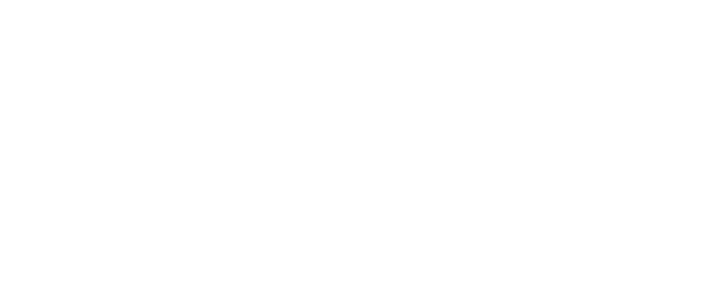
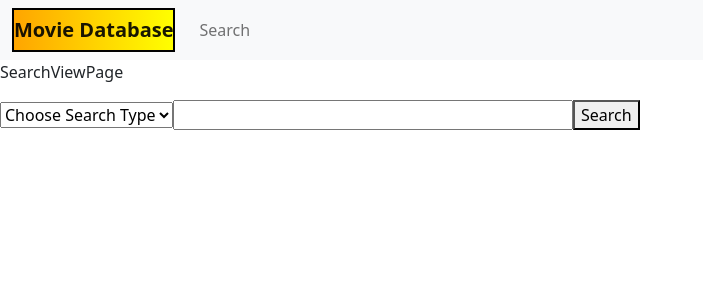
Before and after one commit to monkof1926/movie, a React (Create React App) app: page /SearchView in a window 1280 px wide. Before the commit this address had no page. Shown: the top 300 px of the page, without its empty margins (0-703 px from the left). Built offline with nearby package versions, Linux system fonts and the light colour scheme.

Commit message:
Fixed movie srches + moviepage renders ID <3

```diff
--- a/src/App.js
+++ b/src/App.js
@@ -3,6 +3,7 @@
 import "bootstrap/dist/css/bootstrap.min.css";
 import { Home } from "./components/Home";
 import {Movie } from "./components/Movie";
+import { SearchView } from "./components/SearchView";
 
 
 
--- a/src/AppRouter.js
+++ b/src/AppRouter.js
@@ -7,6 +7,9 @@
         <Routes>
             <Route path = "src\components\Home.jsx" element={
                 <Home />
+            } />
+            <Route path = "src\components\SearchView.jsx" element={
+                <SearchView />
             } />
 
             <Route path = "src\components\Movie.jsx" element={
--- a/src/components/Movie.jsx
+++ b/src/components/Movie.jsx
@@ -1,31 +1,31 @@
 import React, { useEffect, useState } from "react";
-import MyNavBar from "../object/MyNavBar";
 import Container from 'react-bootstrap/Container';
 import Row from 'react-bootstrap/Row';
 import Col from 'react-bootstrap/Col';
 import Stack from 'react-bootstrap/Stack';
+import { useParams } from "react-router-dom";
+
 
 const Movie = () => {
-  const [title, setTitle] = useState(''); // Declare a state variable to store the movie title
+  const [title, setTitle] = useState('');
   const [poster, setPoster] = useState('');
   const [plot, setPlot] = useState('');
   const [startYear, setStartYear] = useState('');
   const [endYear, setEndYear] = useState('');
   const [ratingAvergeTitle, setRatingAvergeTitle] = useState('');
+  const { id } = useParams();
 
-  // Use the useEffect hook to fetch the movie data when the component is rendered
+  //useEffect hook to fetch the data
   useEffect(() => {
     const fetchMovie = async () => {
-      // The URL for the API endpoint that returns the data for the movie
-      const url = "https://localhost:5001/api/movie/tt16210266"; // We have to change the tt16210266 to be dynamic, instead of static.
+      // The URL uses id to render the correct movie from search.
+      const url = `https://localhost:5001/api/movie/${id}`;
 
-      // Fetch the movie data from the API
       const response = await fetch(url);
 
-      // Parse the JSON response from the API
       const movie = await response.json();
 
-      // Update the state
+      //Update the state
       setTitle(movie.title);
       setPoster(movie.poster);
       setPlot(movie.plot);
@@ -39,23 +39,28 @@
 
   return (
     <div>
-      <h1>Home</h1>
+      <h1>{title}</h1>
 
       <Container fluid className="text-center">
-        <Row>{title}</Row>
         <Row>
           <img src={poster} alt={title} style={{ width: '300px', height: '400px' }} />
         </Row>
-        <Row>{plot}</Row>
+        <Row>
+          <p>{plot}</p>
+        </Row>
         <Row>
           <Col>
             <Stack gap={3}>
-              <div classname="bg-light border">{startYear}</div>
-              <div classname="bg-light border">{endYear}</div>
+              <div className={endYear ? "bg-light border" : ""}>{startYear}</div>
+              <div className={endYear ? "" : "d-none"}>{endYear}</div>
             </Stack>
           </Col>
-          <Col>Rating: {ratingAvergeTitle}</Col>
-          <Col>ButtonForBookMark</Col>
+          <Col>
+            <p>Rating: {ratingAvergeTitle}</p>
+          </Col>
+          <Col>
+            <button>ButtonForBookMark</button>
+          </Col>
         </Row>
       </Container>
     </div>
--- a/src/components/searchView.jsx
+++ b/src/components/searchView.jsx
@@ -1,33 +1,109 @@
-import React, { useEffect } from "react";
-import Navgationbar from "../object/navBar.jsx";
-import Container from 'react-bootstrap/Container';
-import Row from 'react-bootstrap/Row';
-import Col from 'react-bootstrap/Col';
-import Stack from 'react-bootstrap/Stack';
+import React, { useState } from "react";
+import { useEffect } from "react";
+import { Link } from "react-router-dom";
 
-const searchShow =() => {
-    useEffect(() => {
-        // Code to run when the component is rendered or updated
-      });
+const SearchView = () => {
+  const [selectedOption, setSelectedOption] = useState("");
+  const [url, setUrl] = useState("");
+  const [searchTerm, setSearchTerm] = useState("");
+  const [titles, setTitles] = useState([]);
+  const [t_consts, setTConsts] = useState([]);
 
 
-}
 
-function searchList(props){
-    const searchResults = props.searchResults
-    const searchListObjects = searchResults.map((search) =>
-    <li>
-        {"searchtconst"}
-        <a href="Link til wherever">{"searchtitle"}</a>
-        {"searchrank"}
-    </li>
+  useEffect(() => {
+    console.log(url);
+    if (url.endsWith("1") || url.endsWith("3") || url.endsWith("4")) {
+        const fetchData = async () => {
+            try {
+              const response = await fetch(url);
+              const data = await response.json();
+              const titles = [];
+              const t_consts = [];
+              for (let i = 0; i < data.length && titles.length < 15; i++) {
+                titles.push(data[i].title);
+                t_consts.push(data[i].t_const);
+              }
+              setTitles(titles);
+              setTConsts(t_consts);
+            } catch (error) {
+              console.error(error);
+            }
+          };
+        fetchData();
+      }
 
+  }, [url]);
 
-    );
+  const handleChangeOption = (event) => {
+    setSelectedOption(event.target.value);
+    switch (event.target.value) {
+      case "option1":
+        setUrl("https://localhost:5001/api/searchsimple?query=");
+        break;
+      case "option2":
+        setUrl("https://localhost:5001/api/searchname?query=");
+        break;
+      case "option3":
+        setUrl("https://localhost:5001/api/searchbest?query=");
+        break;
+      case "option4":
+        setUrl("https://localhost:5001/api/searchstructured?query=");
+        break;
+      default:
+        setUrl("https://localhost:5001/api/");
+        break;
+    }
+  };
 
-      return(
-            <ul>
-                {searchListObjects}
-            </ul>
-    );
-}
+  const handleSearchChange = (event) => {
+    setSearchTerm(event.target.value);
+
+  };
+    const handleSearchSubmit = () => {
+    console.log(`Searching for: ${searchTerm}`);
+    let endpoint = "";
+    switch (selectedOption) {
+      case "option1":
+        endpoint = "searchsimple";
+        break;
+      case "option2":
+        endpoint = "searchname";
+        break;
+      case "option3":
+        endpoint = "searchbest";
+        break;
+      case "option4":
+        endpoint = "searchstructured";
+        break;
+      default:
+        endpoint = "";
+        break;
+    }
+    setUrl(`https://localhost:5001/api/${endpoint}?query=${searchTerm}%20type=${selectedOption.slice(-1)}`);
+  };
+
+  return (
+    <div>
+      <p>SearchViewPage</p>
+      <select value={selectedOption} onChange={handleChangeOption}>
+        <option value="defualt">Choose Search Type</option>
+        <option value="option1">Simple</option>
+        <option value="option2">Name</option>
+        <option value="option3">Best</option>
+        <option value="option4">Structured</option>
+      </select>
+      <input type="text" value={searchTerm} onChange={handleSearchChange} style={{ width: "400px" }} />
+      <button type="button" onClick={handleSearchSubmit}>Search</button>
+      <div>
+        {titles.map((title, index) => (
+          <div key={index}>
+            <Link to={`/Movie/${t_consts[index]}`}>{title}</Link>
+          </div>
+        ))}
+      </div>
+    </div>
+  );
+};
+
+export {SearchView};
--- a/src/index.js
+++ b/src/index.js
@@ -7,7 +7,7 @@
 import {Home} from './components/Home';
 import {Movie} from './components/Movie';
 import MyNavBar from './object/MyNavBar';
-import { BestMatchSearch } from './components/BestMatchSearch';
+import {SearchView} from './components/SearchView';
 
 
 const root = ReactDOM.createRoot(document.getElementById('root'));
@@ -17,8 +17,8 @@
       <Routes>
         <Route path='/'    element = {<MyNavBar />} >
           <Route path='/Home'         element = {<Home/>} />
-          <Route path='/Movie' element = {<Movie />} />
-          <Route path='/BestMatchSearch' element = {<BestMatchSearch />} />
+          <Route path="/Movie/:id" element={<Movie />} />
+          <Route path='/SearchView' element = {<SearchView />} />
         </Route>
       </Routes>
       <App />
--- a/src/object/MyNavBar.jsx
+++ b/src/object/MyNavBar.jsx
@@ -12,7 +12,7 @@
         <>
         <Navbar bg = "light" expand = "lg" className="Navbar">
             <Container fluid>
-                <Navbar.Brand href = "#">Navbar scroll</Navbar.Brand>
+            <Navbar.Brand href="/Home" style={{ background: 'linear-gradient(to right, orange, yellow)', border: '2px solid black', fontWeight: 'bold', textAlign: 'center' }}>Movie Database</Navbar.Brand>
                 <Navbar.Toggle aria-controls="basic-navbar-nav" />
                 <Navbar.Collapse id = "navbarScroll">
                     <Nav
@@ -20,41 +20,8 @@
                     style={{ maxHeight: '100px'}}
                     navbarScroll
                     >
-                    <Nav.Link href="/Home">Home</Nav.Link>
-                    <Nav.Link href="/Movie">Movie</Nav.Link>
-                    <NavDropdown title = "Link" id = " navbarScrollingDropdown">
-                        <NavDropdown.Item href= "#action3">Action</NavDropdown.Item>
-                        <NavDropdown.Divider />
-                        <NavDropdown.Item href="#action4">
-                            Another Action
-                        </NavDropdown.Item>
-                        <NavDropdown.Divider />
-                        <NavDropdown.Item href="#action5">
-                            Something else here
-                        </NavDropdown.Item>
-                    </NavDropdown>
-                    <Nav.Link href="#" disabled>
-                        Link
-                    </Nav.Link>
+                    <Nav.Link href="/SearchView">Search</Nav.Link>
                     </Nav>
-                    <NavDropdown title = "SearchType" id = "SearchTypeID">
-                        <NavDropdown.Item href="Best Match">Best Match</NavDropdown.Item>
-                        <NavDropdown.Divider />
-                        <NavDropdown.Item href="Simple Match">Simple Match</NavDropdown.Item>
-                        <NavDropdown.Divider />
-                        <NavDropdown.Item href="Name Match">Name Match</NavDropdown.Item>
-                        <NavDropdown.Divider />
-                        <NavDropdown.Item href="Structured Match">Structured Match</NavDropdown.Item>
-                    </NavDropdown>
-                    <Form className="d-flex">
-                        <Form.Control
-                        type = "search"
-                        placeholder="Search"
-                        className="me-2"
-                        aria-label="Search"
-                        />
-                        <Button variant="outline-success">Search</Button>
-                    </Form>
                 </Navbar.Collapse>
             </Container>
         </Navbar>
```
Also changed, not shown: src/components/Login.jsx (added).
